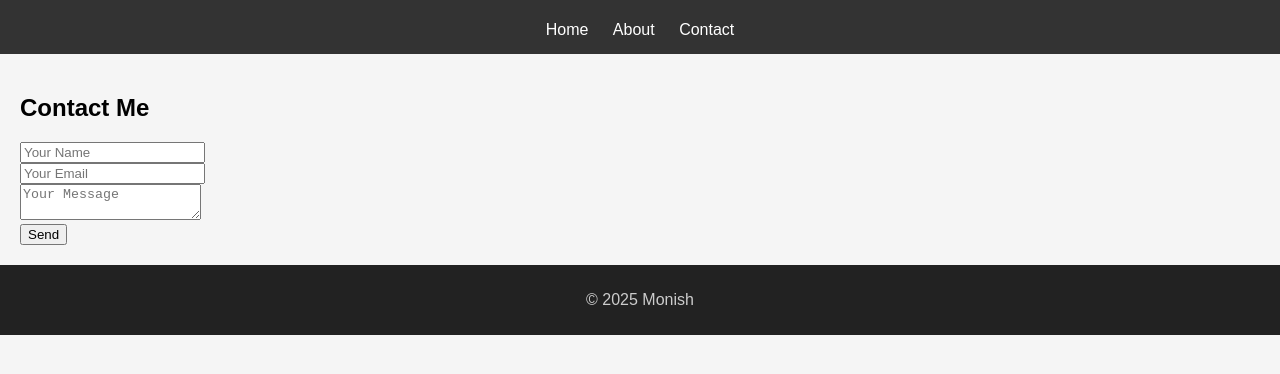
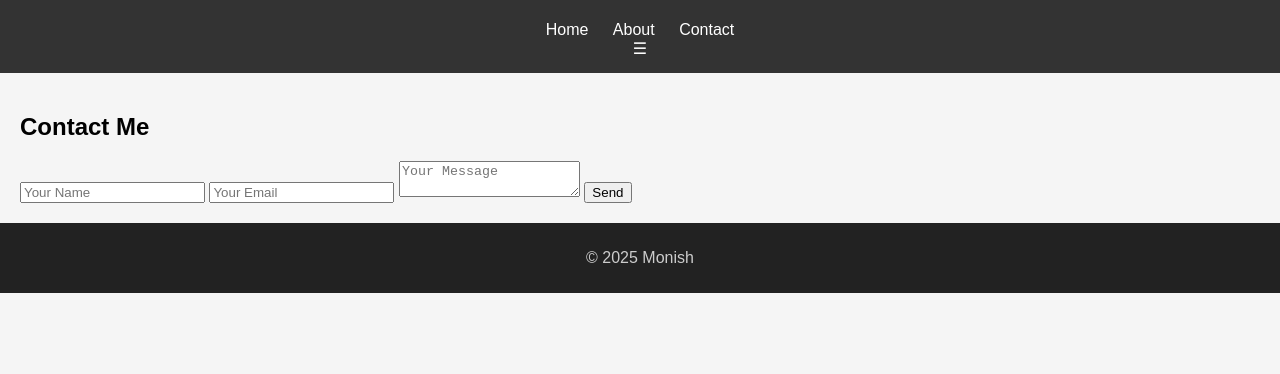
Before and after one commit to monish-portfolio/monish, a plain HTML site: page contact.html in a window 1280 px wide. Shown: the part 74-448 px from the top of the page. Drawn offline with Linux system fonts and the light colour scheme.

Commit message:
Update contact.html

```diff
--- a/contact.html
+++ b/contact.html
@@ -5,27 +5,29 @@
   <meta name="viewport" content="width=device-width, initial-scale=1.0">
   <title>Contact Monish</title>
   <link rel="stylesheet" href="css/style.css">
+  <link href="https://fonts.googleapis.com/css2?family=Poppins:wght@400;600&display=swap" rel="stylesheet">
 </head>
 <body>
 <header>
-  <div class="container">
-    <h1>Monish</h1>
-    <nav>
+  <div class="container nav-container">
+    <h1 class="logo">Monish</h1>
+    <nav id="navbar">
       <a href="index.html">Home</a>
       <a href="about.html">About</a>
       <a href="contact.html" class="active">Contact</a>
     </nav>
+    <div class="menu-toggle" id="menu-toggle">☰</div>
   </div>
 </header>
 
-<section>
+<section class="fade-in">
   <div class="container">
     <h2>Contact Me</h2>
     <form id="contactForm">
-      <input type="text" name="name" placeholder="Your Name" required><br>
-      <input type="email" name="email" placeholder="Your Email" required><br>
-      <textarea name="message" placeholder="Your Message" required></textarea><br>
-      <button type="submit">Send</button>
+      <input type="text" name="name" placeholder="Your Name" required>
+      <input type="email" name="email" placeholder="Your Email" required>
+      <textarea name="message" placeholder="Your Message" required></textarea>
+      <button type="submit" class="btn">Send</button>
     </form>
   </div>
 </section>
@@ -33,6 +35,8 @@
 <footer>
   <p>© 2025 Monish</p>
 </footer>
+
+<script src="js/main.js"></script>
 <script src="js/contact.js"></script>
 </body>
 </html>
```
